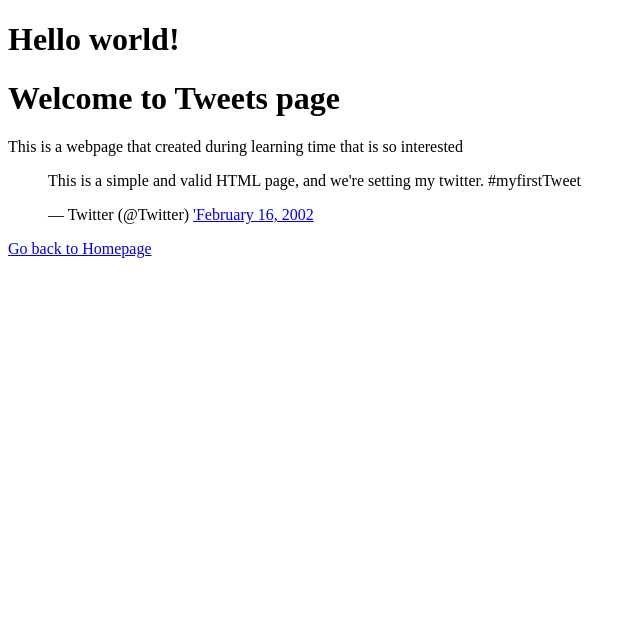
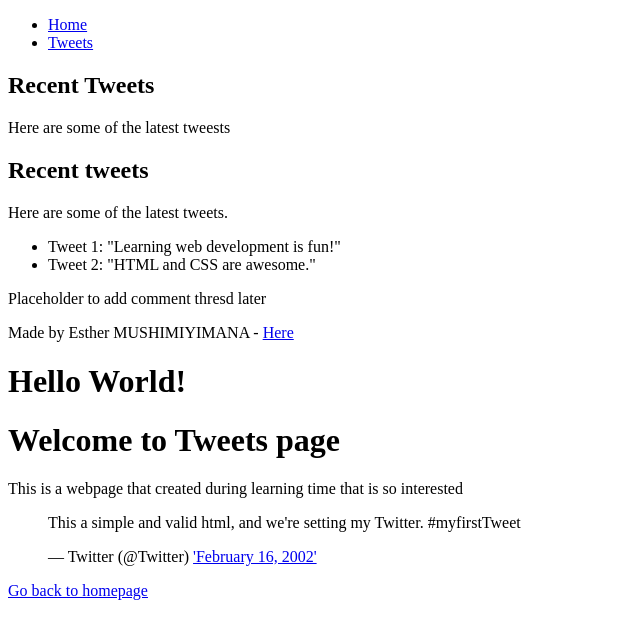
Before and after one commit to Esther447/alu-web-development, a plain HTML site: page html_basic/tweets.html in a window 1280 px wide. Shown: the whole page, without its empty margins (0-640 px from the left). Drawn offline with Linux system fonts and the light colour scheme.

Commit message:
Make a cool website

```diff
--- a/html_basic/tweets.html
+++ b/html_basic/tweets.html
@@ -5,19 +5,42 @@
     <meta name="viewport" content="width=device-width, initial-scale=1.0">
     <title>Tweets.html</title>
   </head>
+
   <body>
-
-
-    <h1>Hello world!</h1>
+    <header>
+      <ul>
+        <li><a href="index.html">Home</a></li>
+        <li><a href="tweets.html">Tweets</a></li>
+      </ul>
+    </header>
+    <main>
+      <article>
+        <h1>Recent Tweets</h1>
+        <p>Here are some of the latest tweests</p>
+      <h1>Recent tweets</h1>
+      <p>Here are some of the latest tweets.</p>
+      <ul>
+        <li>Tweet 1: "Learning web development is fun!"</li>
+        <li>Tweet 2: "HTML and CSS are awesome."</li>
+      </ul>
+      </article>
+      <aside>
+        <p>Placeholder to add comment thresd later</p>
+      </aside>
+      <footer>
+        <p>Made by Esther MUSHIMIYIMANA - <a href="https://www.linkedin.com/feed/" target="_blank">Here</a></p>
+      </footer>
+    </main>
+    <h1>Hello World!</h1>
     <h1>Welcome to Tweets page</h1>
     <p>This is a webpage that created during learning time that is so interested</p>
     <blockquote class="twitter-tweet">
-    <p lang="en" dir="ltr">This is a simple and valid HTML page, and we're setting my twitter. #myfirstTweet</p> &mdash; Twitter (@Twitter)
-    <a href="https://twitter.com/Twitter.status/20">'February 16, 2002</a>
+      <p lang="en" dir="ltr">This a simple and valid html, and we're setting my Twitter. #myfirstTweet</p> &mdash; Twitter (@Twitter)
+      <a href="https://twitter.com/Twitter.status/20">'February 16, 2002'</a>
     </blockquote>
     <script async src="https://platform.twitter.com/widgets.js"></script>
 
-    <!-- Link back to index.html -->
-    <p><a href="index.html">Go back to Homepage</a></p>
+
+    <p><a href="index.html">Go back to homepage</a></p>
   </body>
 </html>
```
Also changed, not shown: html_basic/index.html (+24 -5 lines).
